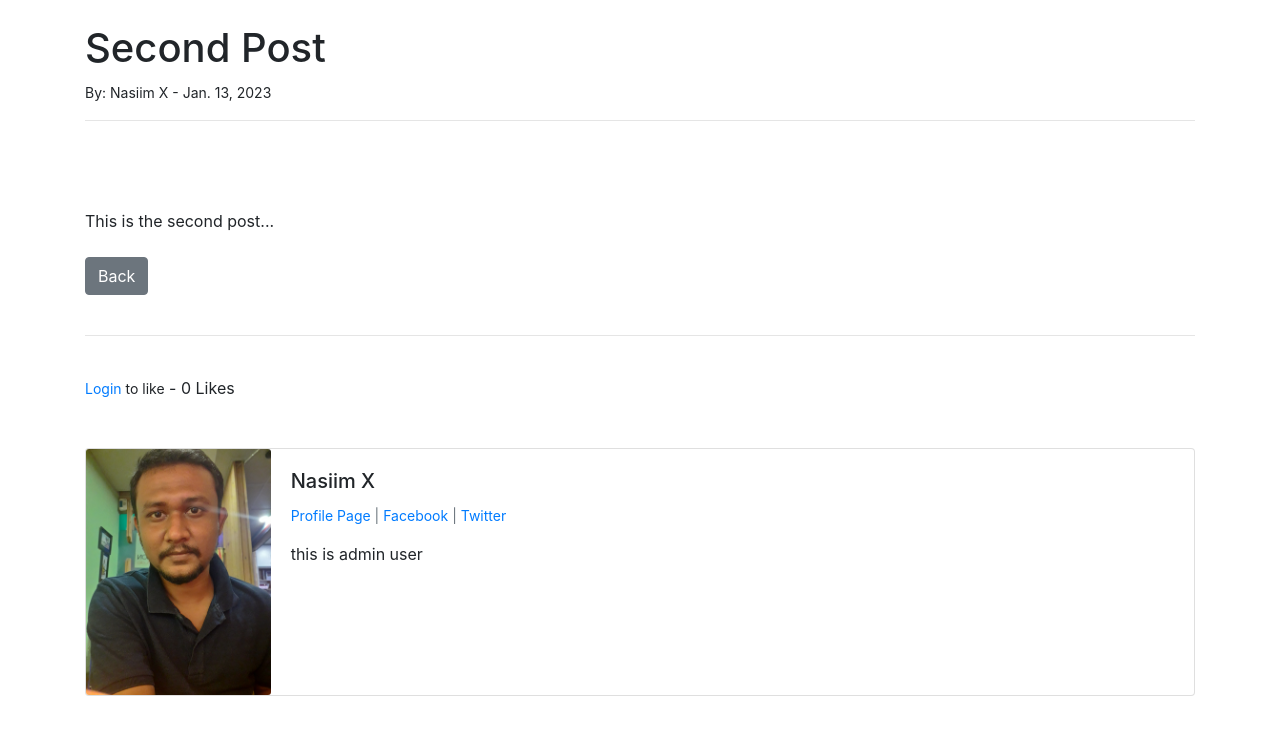
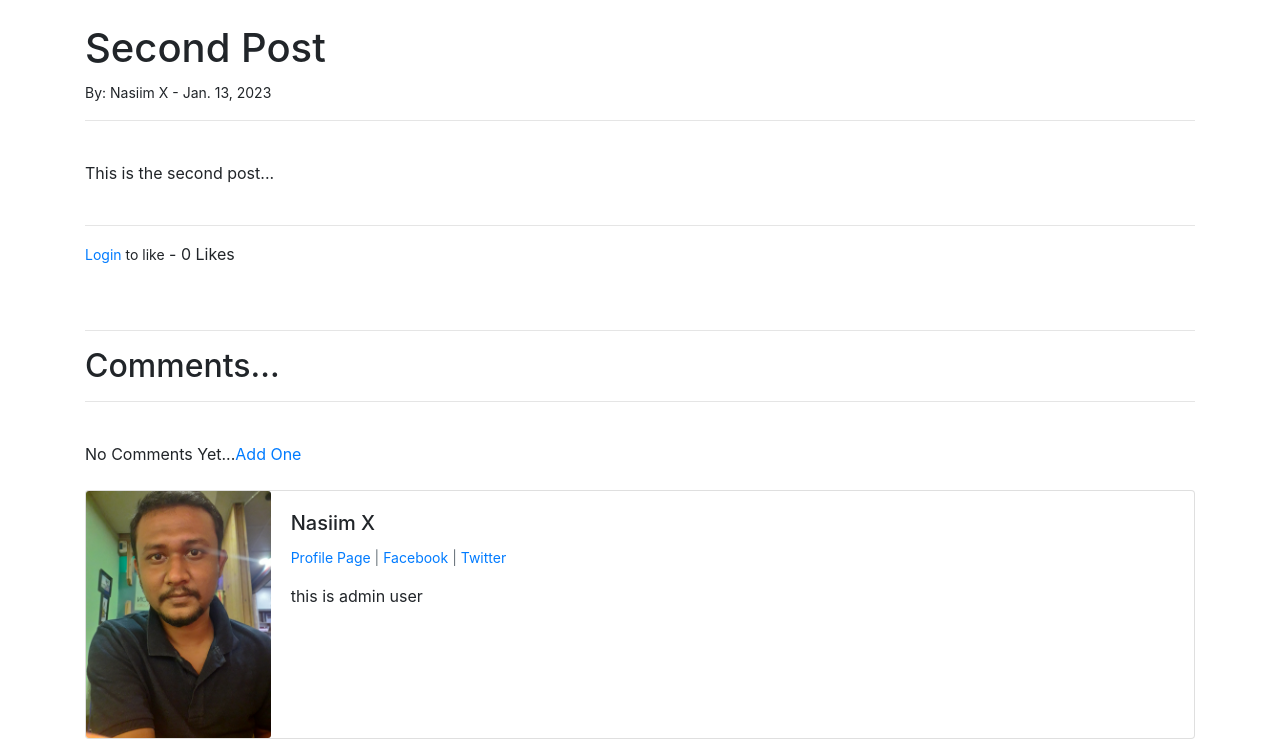
Before and after one commit to nasiim-X/myblogg, a Django app: page /article/2 in a window 1280 px wide. Shown: the part 56-811 px from the top of the page. Before the commit the page ends 752 px from the top, so only its background shows below. Run offline with Django 4.2, Linux system fonts and the light colour scheme; data comes from the database, SQL or seed files in the repository; some libraries are stand-ins or nearby versions.

Commit message:
built a comment section

```diff
--- a/ablog/theblog/templates/article_details.html
+++ b/ablog/theblog/templates/article_details.html
@@ -18,25 +18,20 @@
             {% endif %}
         {% endif %}
 
-    </small></br>
+    </small><br/>
     <hr>
-    </br>
+
 
 {% if post.header_image %}
     <img src="{{ post.header_image.url }}">
 {% endif %}
 
-<br/><br/>
+<br/>
 {{ post.body|safe }}
 
+<br/><br/>
 
-<br/><br/>
-<a href="{% url 'home' %}" class="btn btn-secondary">Back</a>
-
-
-<br/><br/>
 <hr>
-<br/>
     <form action="{% url 'like_post' post.pk %}" method="POST">
         {% csrf_token %}
 
@@ -56,7 +51,25 @@
     </form>
 
 <br/><br/>
+<hr>
+<h2>Comments...</h2>
+<hr>
+<br/>
 
+{% if not post.comments.all %}
+    No Comments Yet...<a href="#">Add One</a>
+{% else %}
+    {% for comment in post.comments.all %}
+        <strong>
+            {{ comment.name }} - {{ comment.date_added }}
+        </strong>
+        <br/>
+        {{ comment.body }}
+        <br/><br/>
+    {% endfor %}
+{% endif %}
+
+<br/><br/>
 <div class="card mb-3">
     <div class="row no-gutters">
       <div class="col-md-2">
```
